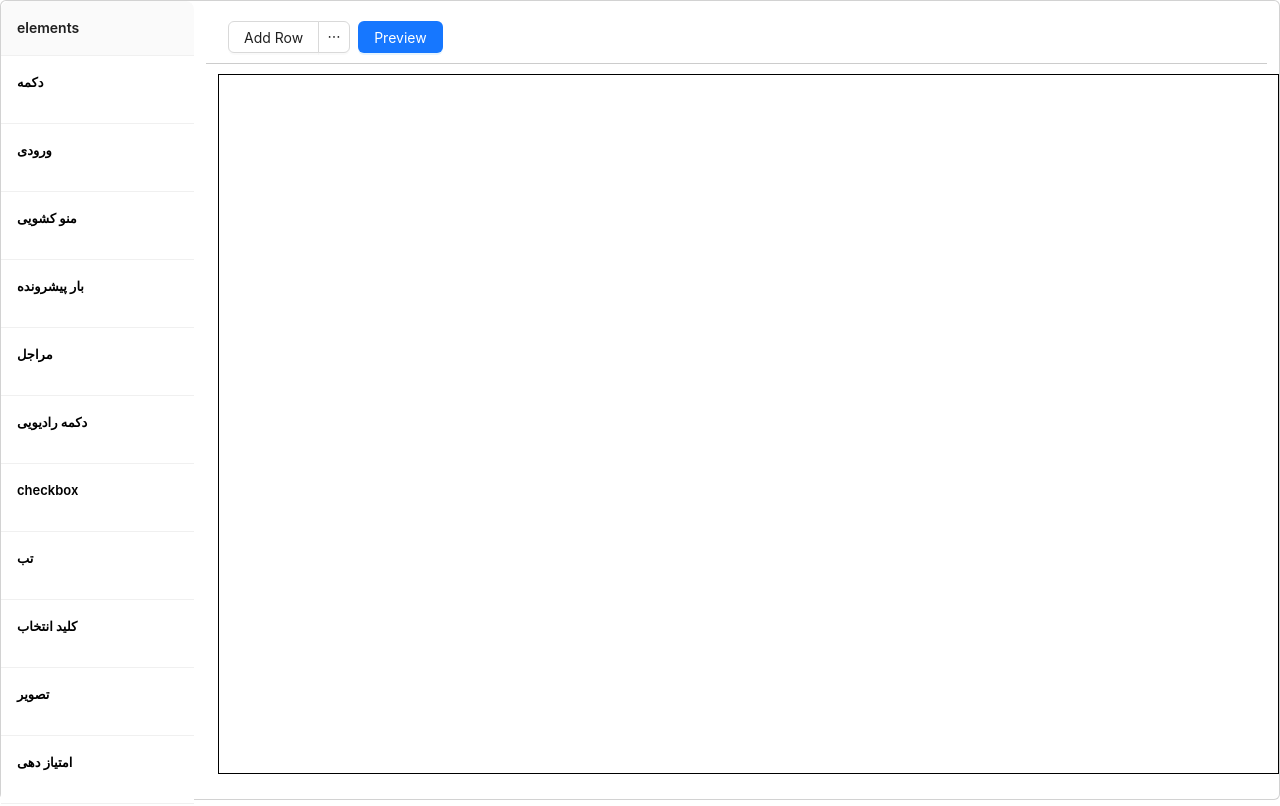
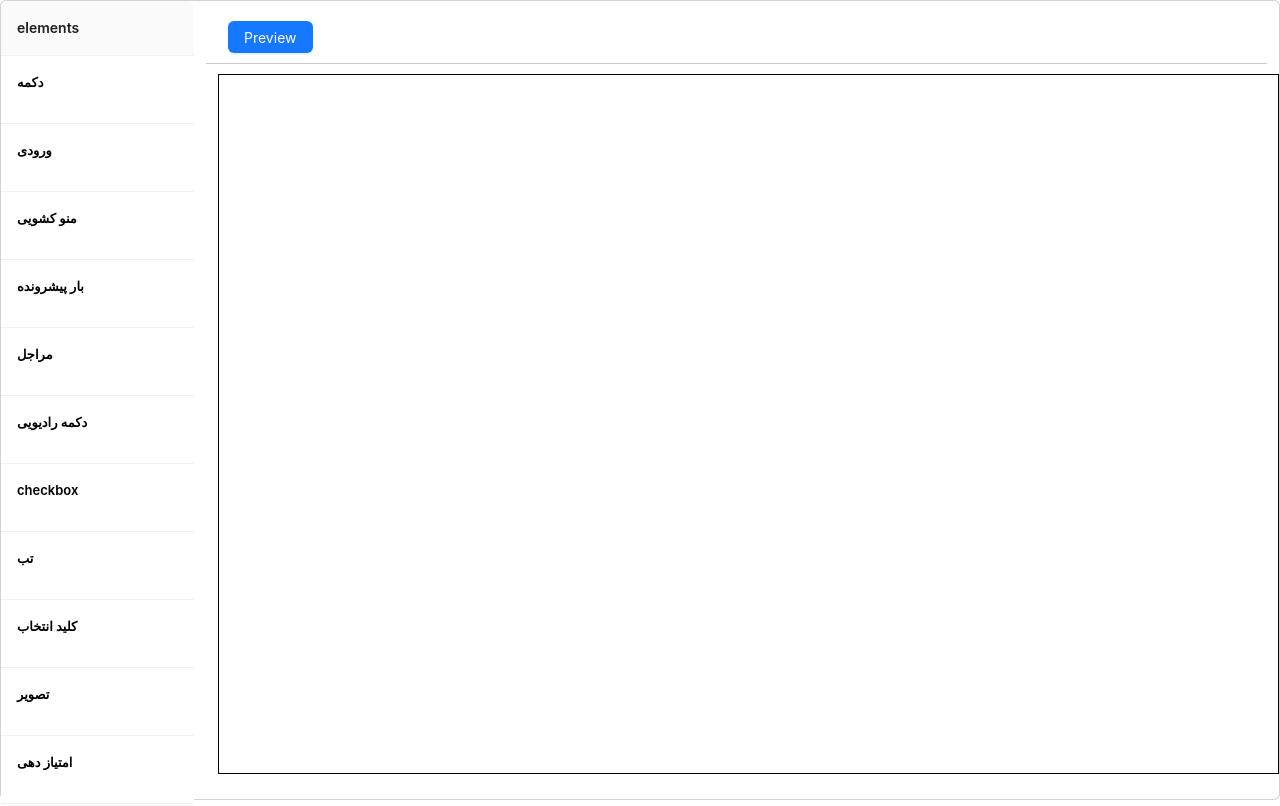
Before and after one commit to hosseingholizadeh/react-dnd-form-builder, a React (Create React App) app: page / in a window 1280 px wide. Built offline with nearby package versions, Linux system fonts and the light colour scheme.

Commit message:
remove selected item after click inside the container and remove row column

```diff
--- a/src/Components/DragLayer/DragLayerContainer.js
+++ b/src/Components/DragLayer/DragLayerContainer.js
@@ -84,6 +84,10 @@ export function DragLayerContainer({
     }
   };
 
+  const onClickInsideDragContainer = (e) => {
+    if (e.target.id === "dragContainer") setSelectedItem(null);
+  };
+
   return (
     <>
       <div
@@ -91,7 +95,8 @@ export function DragLayerContainer({
         className="dragcontainer"
         id="dragContainer"
         tabIndex={0}
-        onKeyDown={(e) => onKeyDownInsideDragContainer(e)}
+        onClick={onClickInsideDragContainer}
+        onKeyDown={onKeyDownInsideDragContainer}
       >
         {Object.keys(elements).map((key) => {
           return (
--- a/src/Components/FbUtils.js
+++ b/src/Components/FbUtils.js
@@ -1,53 +1,4 @@
 import { v4 } from "uuid";
-
-export function generateRow(key, columnsCount, name) {
-  let defaultColumns = [];
-  for (let i = 1; i <= columnsCount; i++) {
-    defaultColumns.push(generateColumn(i));
-  }
-  return { key, name: name ?? `row${key}`, columns: defaultColumns };
-}
-
-export function getRowElements(row, elements) {
-  return elements.filter((e) => e.rowId === row.key);
-}
-
-export function getElementIndex(elements, element) {
-  return elements.findIndex((e) => e.id === element.id);
-}
-
-export function getColumnElements(column, elements) {
-  return elements.filter((e) => e.columnId === column.key);
-}
-
-export function updateElementRowColumn(element, elements) {
-  return false;
-  let index = getElementIndex(elements, element);
-  if (index >= 0) {
-    elements[index] = {
-      ...elements[index],
-    };
-  }
-
-  return elements;
-}
-
-export function updateElementOptions(element, elements, options) {
-  return false;
-  let index = getElementIndex(elements, element);
-  if (index >= 0) {
-    elements[index] = {
-      ...elements[index],
-      options: options,
-    };
-  }
-
-  return elements;
-}
-
-export function generateColumn(key) {
-  return { key, name: `column${key}` };
-}
 
 export function generateElement(element) {
   return {
@@ -56,9 +7,3 @@ export function generateElement(element) {
     options: { style: {} },
   };
 }
-
-export function getColumnClassName(row) {
-  let count = row.columns.length;
-  let cells = count === 2 ? 6 : count === 3 ? 4 : count === 1 ? 12 : 3;
-  return `col-${cells}`;
-}
--- a/src/Components/FormBuilder.js
+++ b/src/Components/FormBuilder.js
@@ -4,7 +4,7 @@ import culture from "../lib/js/culture";
 import Components from "./Components";
 import { DragLayer } from "./DragLayer/DragLayer";
 import { DragLayerContainer } from "./DragLayer/DragLayerContainer";
-import { generateElement, generateRow } from "./FbUtils";
+import { generateElement } from "./FbUtils";
 import Toolbar from "./Toolbar";
 
 export default function FormBuilder(props) {
@@ -13,9 +13,6 @@ export default function FormBuilder(props) {
 
   const [elements, setElements] = useState({});
   const [cache, setElementOnCache] = useState([]);
-
-  const defaultRows = [generateRow(1, 1)];
-  const [rows, setRows] = useState(defaultRows);
 
   const addElement = (element) => {
     let finalElement = generateElement(element);
@@ -68,7 +65,7 @@ export default function FormBuilder(props) {
         <div class="col-10">
           <div class="row">
             <div class="col-12">
-              <Toolbar t={t} setRows={setRows} tab_Add={props.tab_Add} />
+              <Toolbar t={t} tab_Add={props.tab_Add} />
             </div>
             <div class="col-12">
               <DragLayerContainer
--- a/src/Components/Toolbar.js
+++ b/src/Components/Toolbar.js
@@ -1,44 +1,10 @@
-import { Button, Dropdown, Space } from "antd";
-import { generateRow } from "./FbUtils";
+import { Button, Space } from "antd";
 
-export default function Toolbar({ t, setRows, tab_Add }) {
-  const addRow = (columns) => {
-    setRows((prevRows) => {
-      return [...prevRows, generateRow(prevRows.length + 1, columns)];
-    });
-  };
-
-  const onMenuClick = (e) => {
-    console.log("click", e);
-    addRow(e.key);
-  };
-
-  const items = [
-    {
-      key: "1",
-      label: "add row(1 column)",
-    },
-    {
-      key: "2",
-      label: "add row(2 column)",
-    },
-    {
-      key: "3",
-      label: "add row(3 column)",
-    },
-    {
-      key: "4",
-      label: "add row(4 column)",
-    },
-  ];
-
+export default function Toolbar({ t, tab_Add }) {
   return (
     <div class="row fb-toolbar">
       <div className="col-12">
         <Space>
-          <Dropdown.Button menu={{ items, onClick: onMenuClick }}>
-            {t("Add Row")}
-          </Dropdown.Button>
           <Button
             type="primary"
             onClick={() => tab_Add("Preview", "Preview", 1)}
```
